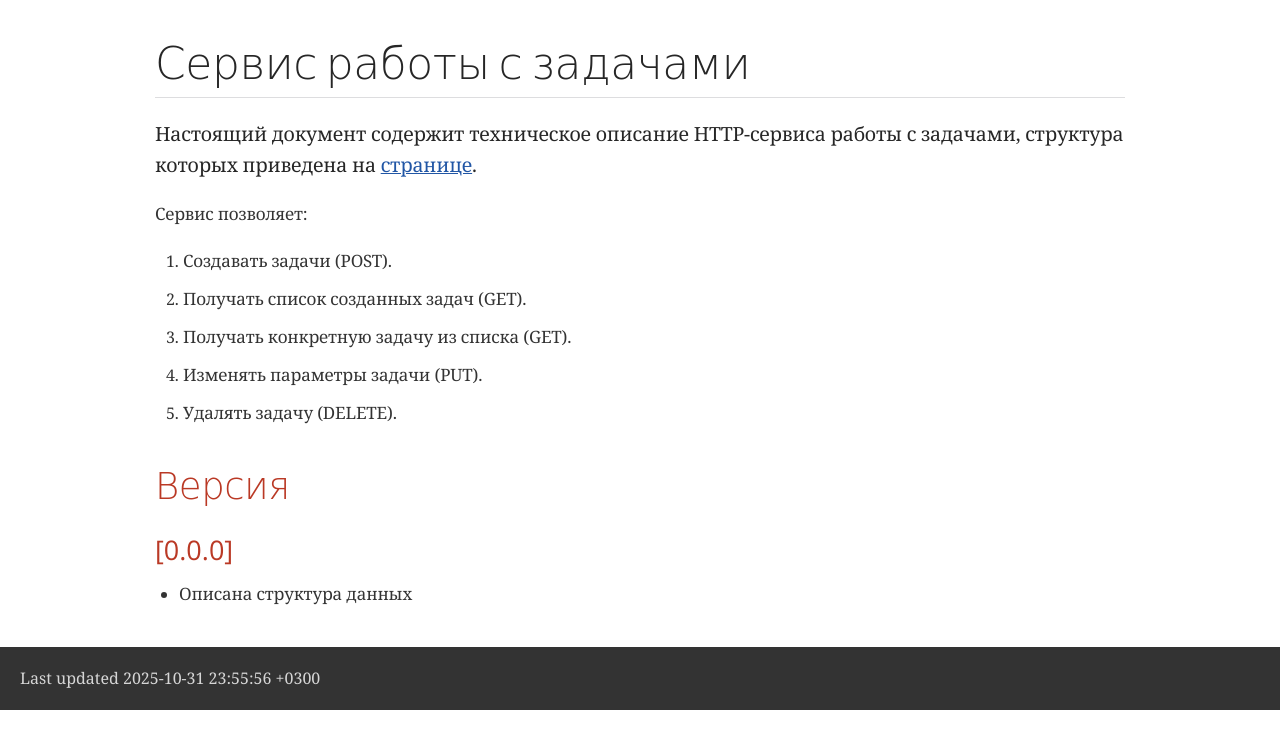
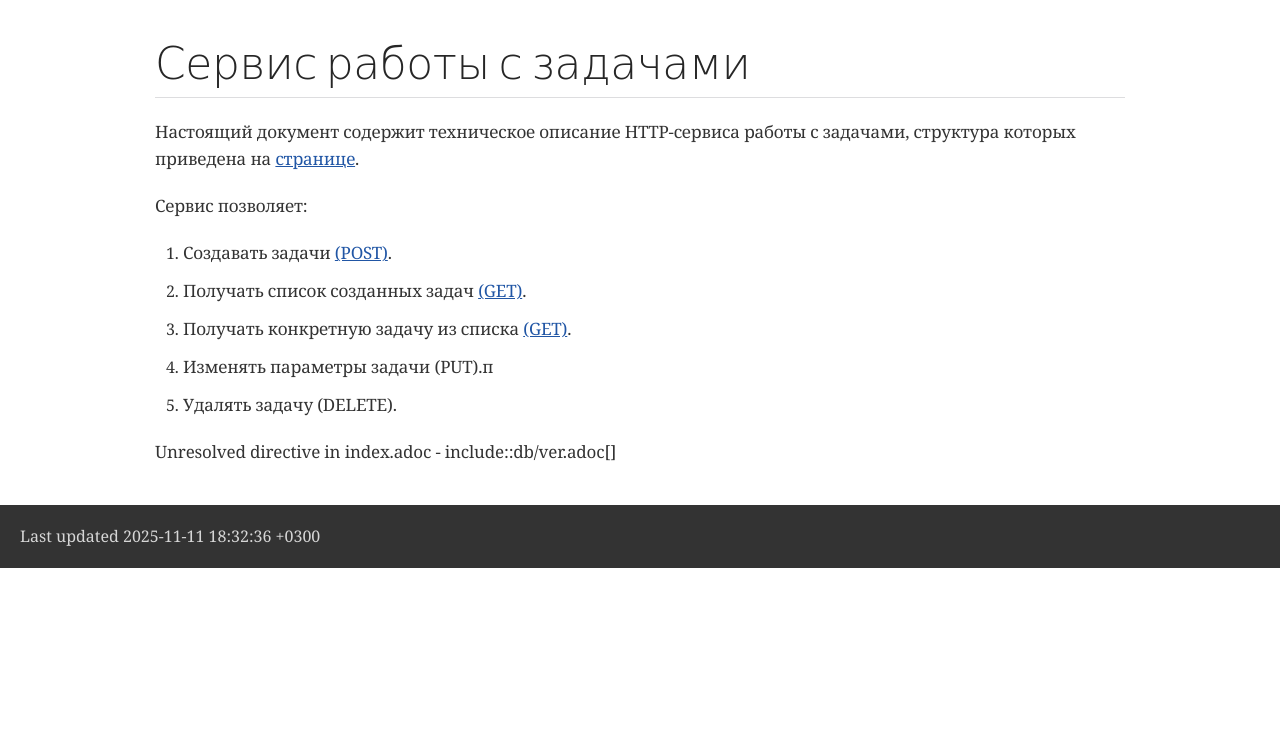
Before and after one commit to Niknekron/Docs-As-Code, a plain HTML site: page src/docs/asciidoc/index.html in a window 1280 px wide. Drawn offline with nearby package versions, Linux system fonts and the light colour scheme; a web font is replaced by a local one.

```diff
--- a/src/docs/asciidoc/index.html
+++ b/src/docs/asciidoc/index.html
@@ -439,8 +439,6 @@
 <h1>Сервис работы с задачами</h1>
 </div>
 <div id="content">
-<div id="preamble">
-<div class="sectionbody">
 <div class="paragraph">
 <p>Настоящий документ содержит техническое описание HTTP-сервиса работы с задачами, структура которых приведена на <a href="db/db.html">странице</a>.</p>
 </div>
@@ -450,43 +448,29 @@
 <div class="olist arabic">
 <ol class="arabic">
 <li>
-<p>Создавать задачи (POST).</p>
+<p>Создавать задачи <a href="post/post.adoc ">(POST)</a>.</p>
 </li>
 <li>
-<p>Получать список созданных задач (GET).</p>
+<p>Получать список созданных задач <a href="get-all/get-all.html">(GET)</a>.</p>
 </li>
 <li>
-<p>Получать конкретную задачу из списка (GET).</p>
+<p>Получать конкретную задачу из списка <a href="get-all/get-all.html">(GET)</a>.</p>
 </li>
 <li>
-<p>Изменять параметры задачи (PUT).</p>
+<p>Изменять параметры задачи (PUT).п</p>
 </li>
 <li>
 <p>Удалять задачу (DELETE).</p>
 </li>
 </ol>
 </div>
-</div>
-</div>
-<div class="sect1">
-<h2 id="_версия">Версия</h2>
-<div class="sectionbody">
-<div class="sect2">
-<h3 id="_0_0_0">[0.0.0]</h3>
-<div class="ulist">
-<ul>
-<li>
-<p>Описана структура данных</p>
-</li>
-</ul>
-</div>
-</div>
-</div>
+<div class="paragraph">
+<p>Unresolved directive in index.adoc - include::db/ver.adoc[]</p>
 </div>
 </div>
 <div id="footer">
 <div id="footer-text">
-Last updated 2025-10-31 23:55:56 +0300
+Last updated 2025-11-11 18:32:36 +0300
 </div>
 </div>
 </body>
```
Also changed, not shown: src/docs/asciidoc/ver.html (+22 -2 lines), 6 other files.
